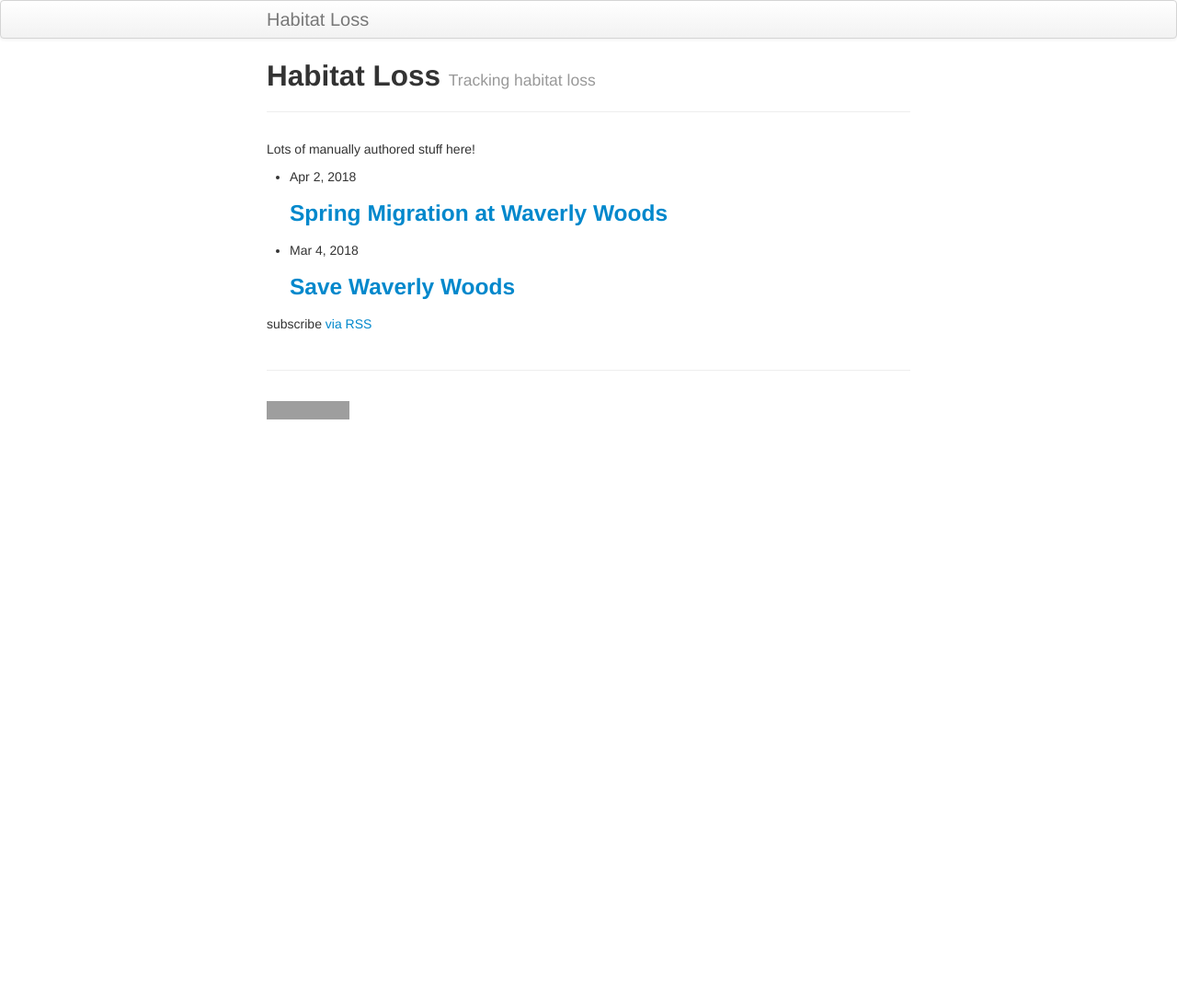
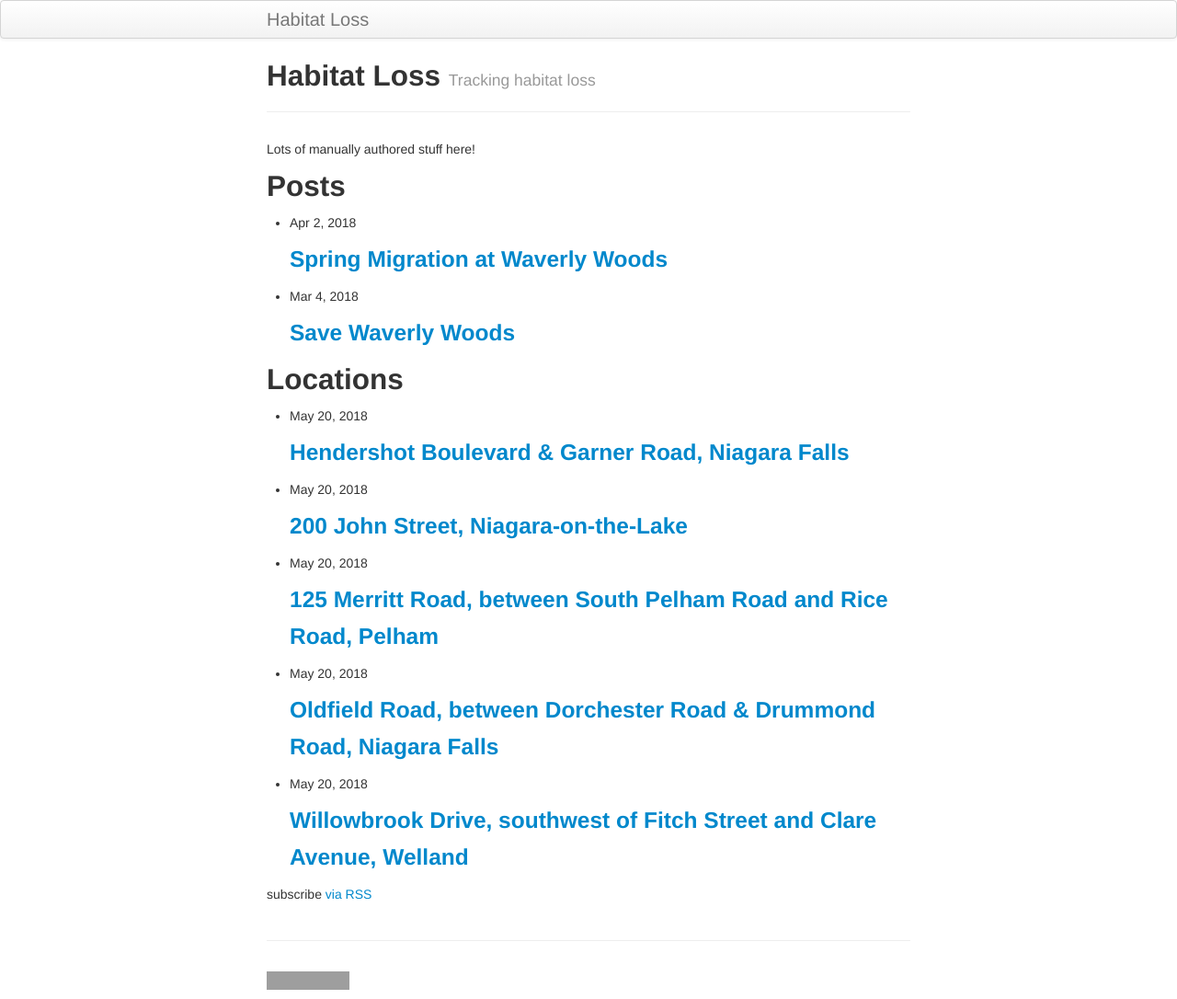
Before and after one commit to freewillco/hl, a Jekyll site: the page built from index.md, in a window 1280 px wide. Shown: the whole page at 92% size. Built offline with Jekyll 4.4.1, drawn with Linux system fonts in a browser that asks for light colours; before the commit the page ends 900 px from its top, so only the background shows below that; grey boxes are pictures that could not be loaded.

Commit message:
Add locations collection

```diff
--- a/_config.yml
+++ b/_config.yml
@@ -107,3 +107,9 @@ JB :
   # where [HELPER] is the name of the helper you are overriding.
 
 theme: jekyll-theme-slate
+
+collections:
+  locations:
+    output: true
+  posts:
+    output: true
--- /dev/null
+++ b/_locations/hendershot-blvd.md
@@ -0,0 +1,24 @@
+---
+title: Hendershot Boulevard & Garner Road, Niagara Falls
+polygon:
+  - [ 1.2, 2.3 ]
+  - [ 3.4, 4.5 ]
+  - [ 5.6, 6.7 ]
+category: lost
+---
+
+{{ page.title }}
+
+{{ page.polygon | inspect }}
+
+![1934]({{ "/assets/hendershot-1.png" }})
+
+The circled area on this 1934 air photo depicts a mature forest. Mature forests in 1934 would have been continually forested since at least the 1850’s - 1830’s making this a remnant of the original Carolinian forest.
+
+![2002]({{ "/assets/hendershot-2.png" }})
+
+2002 Air Photo. Note the southern most forested area NW of railway and Garner Road present at this time.
+
+![2015]({{ "/assets/hendershot-3.png" }})
+
+2015 Air Photo. Note the southern most forested area NW of railway and Garner Road cleared and subdivided into lots.
--- /dev/null
+++ b/_locations/john-street.md
@@ -0,0 +1,18 @@
+---
+title: 200 John Street, Niagara-on-the-Lake
+category: threatened
+---
+
+The circled area on this 1934 air photo depicts woodland on 200 John Street.
+Note, in the northeast corner of the air photo, the proximity to Paradise Grove, one of the oldest and most provincially significant woodland remaining in Canada today.
+
+The majority of the 200 John Street property was cleared of all vegetation in November to December 2016 in support of a declared agricultural development objective (expanded vineyard), under the terms of NPCA Good Forestry Practices
+
+The actual tree-clearing, however, substantially exceeded the cut area identified in the Permit. While the northern Harvest Area block was retained and selectively cut as described in the application plan, the remainder of the property was clear cut,
+including most of the southern Harvest Area.
+
+&mdash; <cite>Source: March 2017, Assessment of Woodlot Clearing Impact and Implications: 200 John Street East Property, NOTL, Brunton Consulting Services</cite>
+
+No standing trees remain in the majority of the subject property (Figure 4). Most tree stumps appear to have been ground to below the surface level in this cleared area. Shredded wood material from the cutting operation has been spread over the ground surface (Figures 4 and 5).
+
+&mdash; <cite>Source: March 2017, Assessment of Woodlot Clearing Impact and Implications: 200 John Street East Property, NOTL, Brunton Consulting Services</cite>
--- /dev/null
+++ b/_locations/merritt-road.md
@@ -0,0 +1,12 @@
+---
+title: 125 Merritt Road, between South Pelham Road and Rice Road, Pelham
+category: threatened
+---
+
+The circled area on this 1934 air photo depicts a mature forest. Mature forests in 1934 would have been continually forested since at least the 1850’s - 1830’s making this a remnant of the original Carolinian forest.
+
+2013 Air Photo. Forest clearing beginning (centered on address point “125”).
+
+2015 Air Photo. Forest clearing expanded (centered on address point “125”).
+
+This current Google Map image depicts the entire lower part of 125 Merritt Road clear cut with only a single row of trees along the eastern property boundary and a few trees remaining along Merritt Road.
--- /dev/null
+++ b/_locations/oldfield-road.md
@@ -0,0 +1,13 @@
+---
+title: Oldfield Road, between Dorchester Road & Drummond Road, Niagara Falls
+category: threatened
+---
+
+The circled area on this 1934 air photo depicts a mature forest. Mature forests in 1934 would have been continually forested since at least the 1850’s - 1830’s making this a remnant of the original Carolinian forest.
+
+2000 Air Photo. Obvious slough forest
+wetland features in black depicting
+standing water slough ponds.
+
+2015 Air Photo showing approved and
+subdivided lots over wetland features.
--- /dev/null
+++ b/_locations/willowbrook-drive.md
@@ -0,0 +1,13 @@
+---
+title: Willowbrook Drive, southwest of Fitch Street and Clare Avenue, Welland
+category: protected
+---
+
+The circled area on this 1934 air photo depicts a mature forest. Mature forests in 1934 would have been continually forested since at least the 1850’s - 1830’s making this a remnant of the original Carolinian forest.
+
+2015 Air Photo. This urban woodlot was
+an original stand of Carolinian forest.
+
+2017 address points and street layer
+shows subdivided lots over forested area.
+The forested area with Willowbrook Road running through it has been clear cut and no longer exists.
--- a/index.md
+++ b/index.md
@@ -9,6 +9,7 @@ Lots of manually authored stuff here!
 <div class="home">
 
   {%- if site.posts.size > 0 -%}
+    <h2>Posts</h2>
     <ul class="post-list">
       {%- for post in site.posts -%}
       <li>
@@ -25,8 +26,28 @@ Lots of manually authored stuff here!
       </li>
       {%- endfor -%}
     </ul>
-
-    <p class="rss-subscribe">subscribe <a href="{{ "/feed.xml" | relative_url }}">via RSS</a></p>
   {%- endif -%}
 
+  {%- if site.locations.size > 0 -%}
+    <h2>Locations</h2>
+    <ul class="post-list">
+      {%- for location in site.locations -%}
+      <li>
+        {%- assign date_format = site.minima.date_format | default: "%b %-d, %Y" -%}
+        <span class="location-meta">{{ location.date | date: date_format }}</span>
+        <h3>
+          <a class="location-link" href="{{ location.url | relative_url }}">
+            {{ location.title | escape }}
+          </a>
+        </h3>
+        {%- if site.show_excerpts -%}
+          {{ location.excerpt }}
+        {%- endif -%}
+      </li>
+      {%- endfor -%}
+    </ul>
+  {%- endif -%}
+
+  <p class="rss-subscribe">subscribe <a href="{{ "/feed.xml" | relative_url }}">via RSS</a></p>
+
 </div>
```
